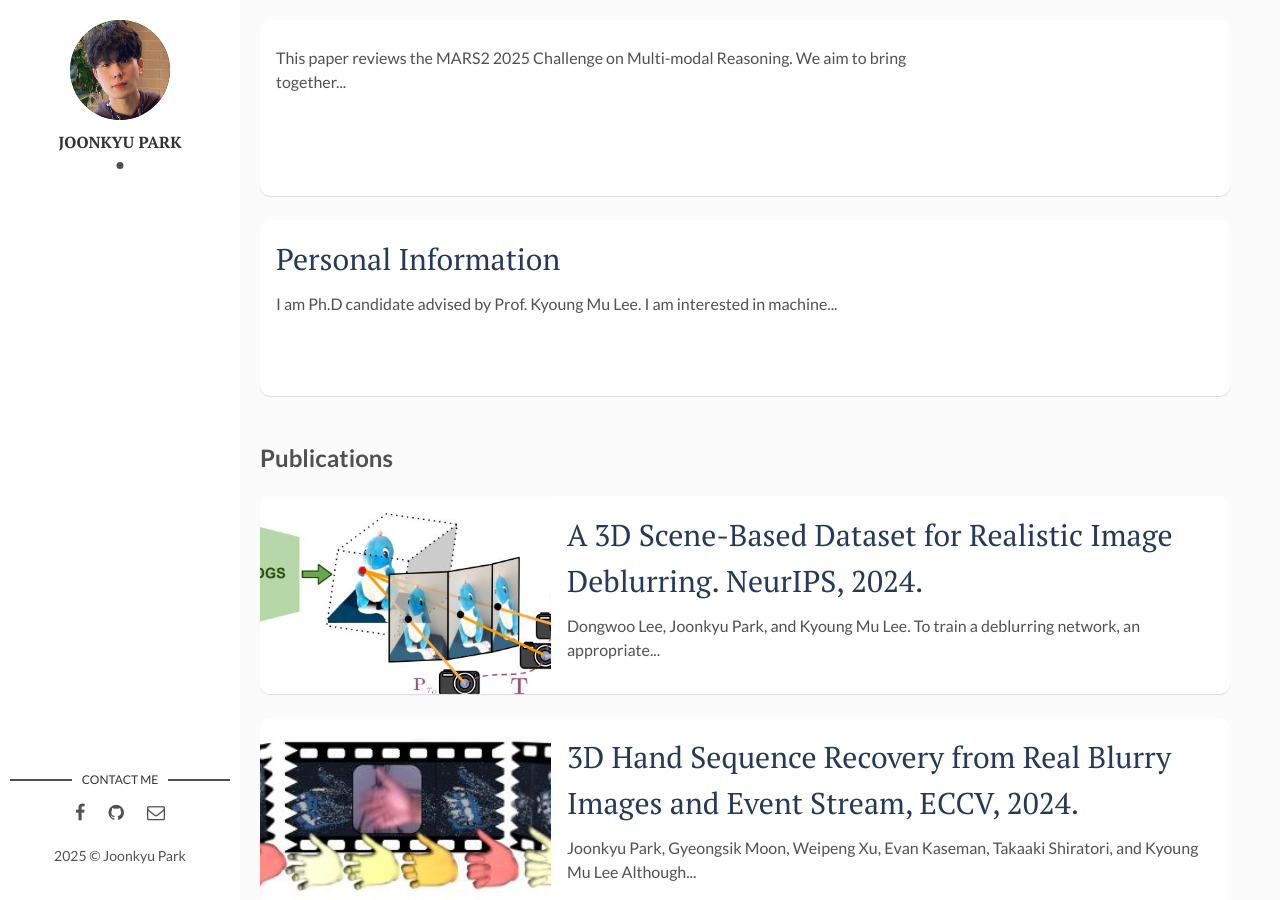
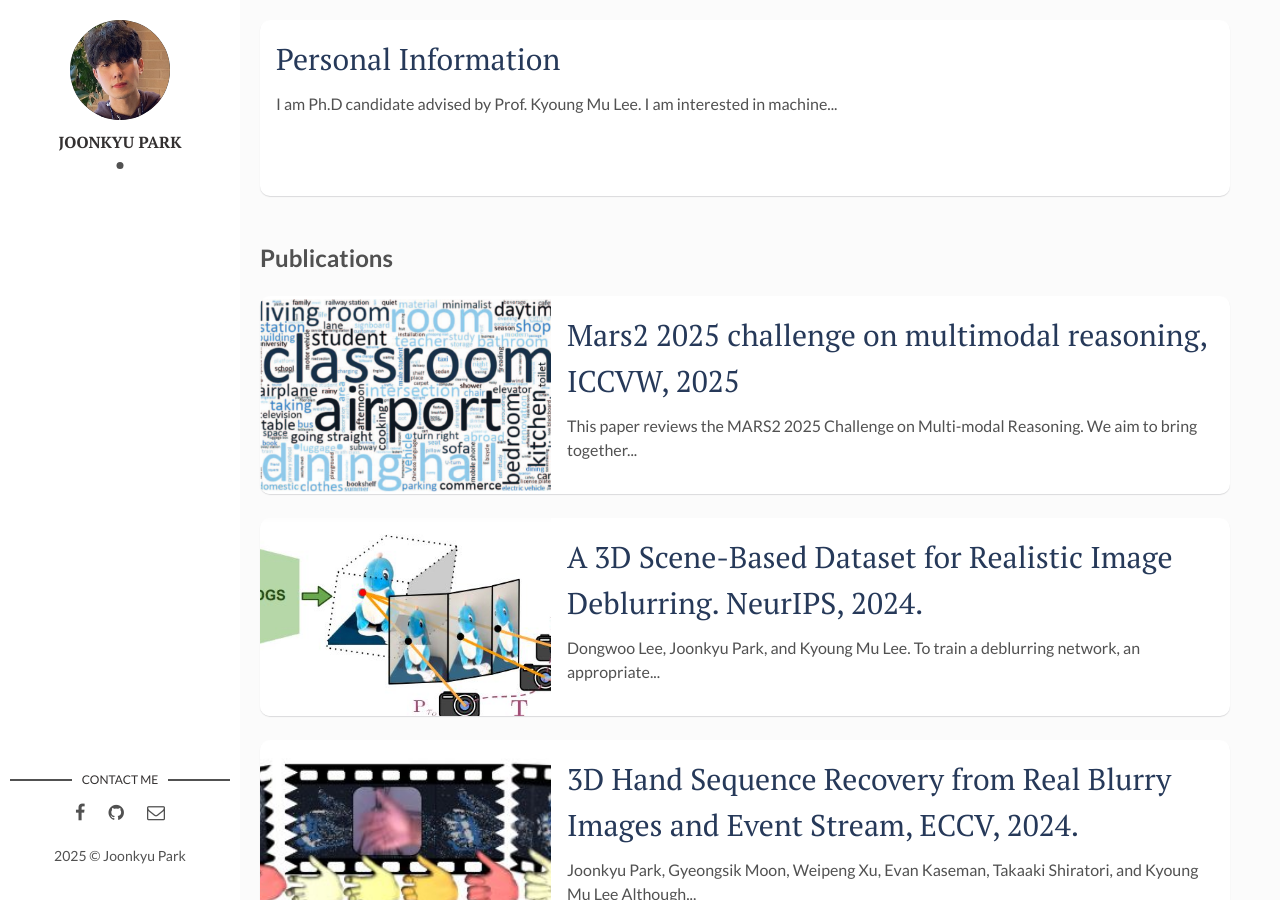
Before and after one commit to jkpark08/jkpark08.github.io, a Jekyll site: the page built from index.html, in a window 1280 px wide and 900 px high. Built offline with Jekyll 4.4.1, drawn with Linux system fonts in a browser that asks for light colours; the list of posts is cut into pages by our own code.

Commit message:
Update 2025-11-23-mars.markdown

```diff
--- a/_posts/2025-11-23-mars.markdown
+++ b/_posts/2025-11-23-mars.markdown
@@ -1,6 +1,6 @@
 ---
 layout: post
-title: Mars2 2025 challenge on multimodal reasoning: Datasets, methods, results, discussion, and outlook
+title: Mars2 2025 challenge on multimodal reasoning, ICCVW, 2025
 date: 2024-09-29 13:32:20 +0300
 description: ICCVW, 2025. # Add post description (optional)
 img: mars.png # Add image post (optional)
```
